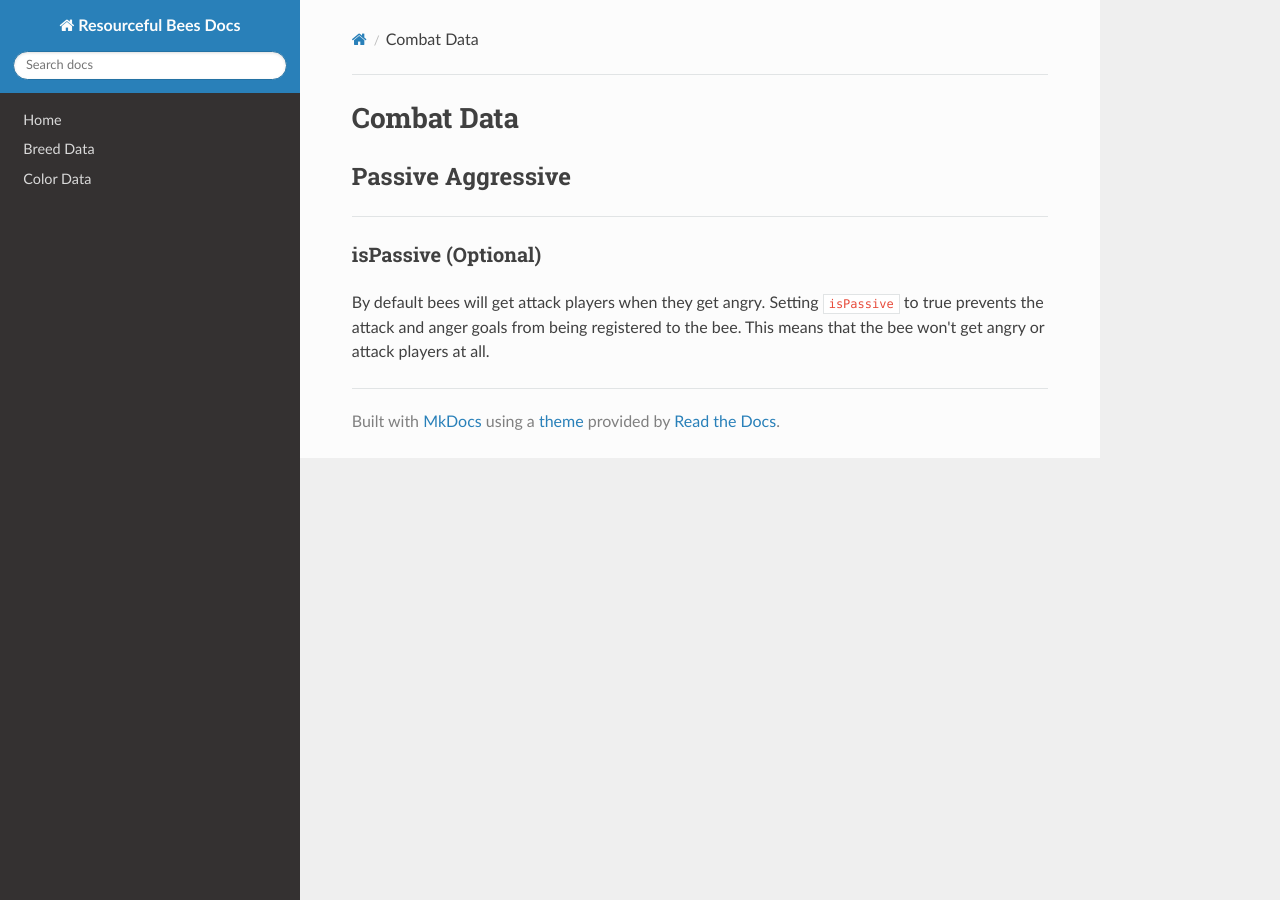
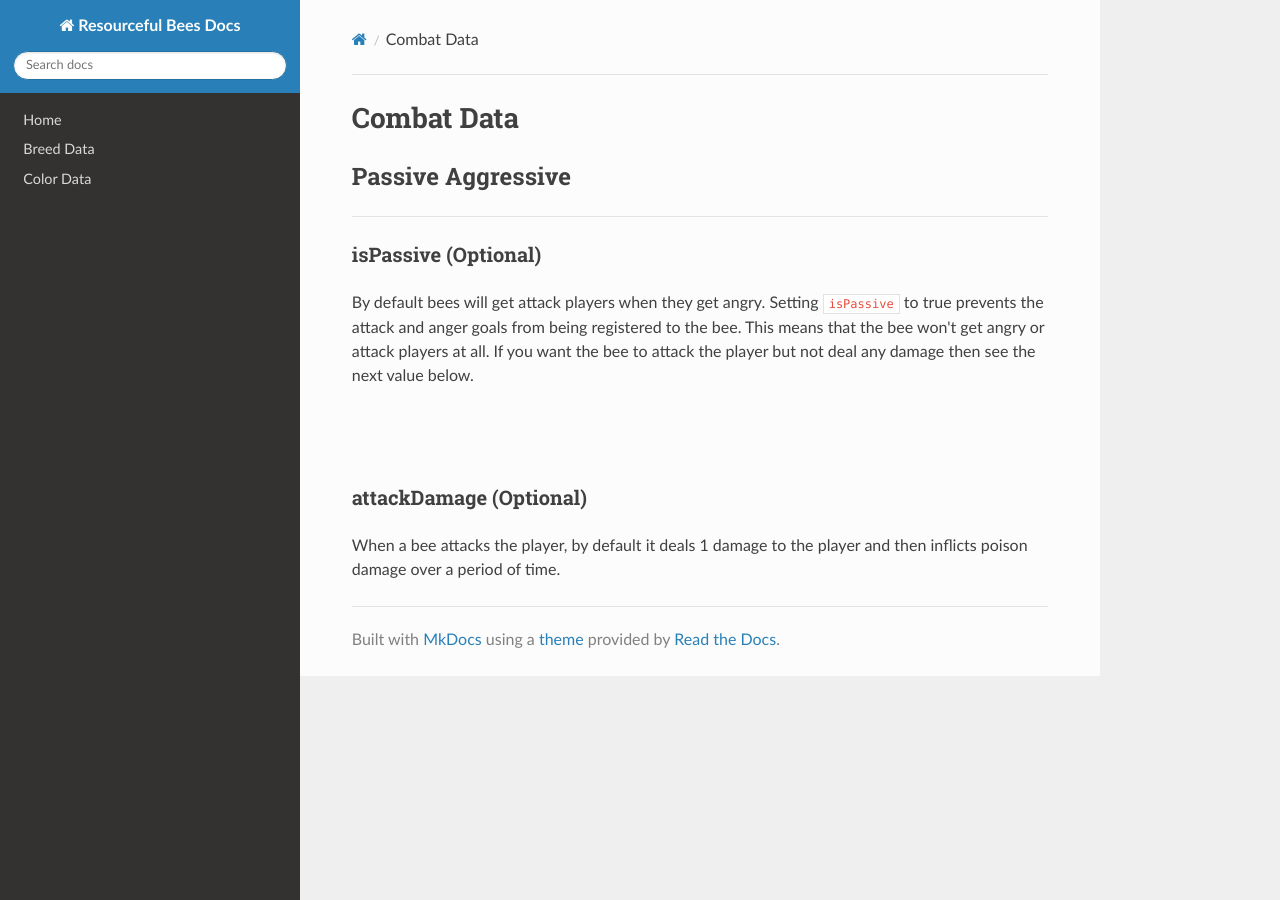
Before and after one commit to Team-Resourceful/ResourcefulBeesDocs, an MkDocs documentation site: the page built from docs/bee_data/combat_data.md, in a window 1280 px wide. Built offline with MkDocs 1.6.1, drawn with Linux system fonts in a browser that asks for light colours; nearby versions of some CDN libraries.

Commit message:
docs/bee_data/combat_data.md updated from https://stackedit.io/

```diff
--- a/docs/bee_data/combat_data.md
+++ b/docs/bee_data/combat_data.md
@@ -5,7 +5,14 @@
 
 ### **isPassive** (Optional)
 
-By default bees will get attack players when they get angry. Setting `isPassive` to true prevents the attack and anger goals from being registered to the bee. This means that the bee won't get angry or attack players at all.
+By default bees will get attack players when they get angry. Setting `isPassive` to true prevents the attack and anger goals from being registered to the bee. This means that the bee won't get angry or attack players at all. If you want the bee to attack the player but not deal any damage then see the next value below.
+
+<br>
+<br>
+
+### **attackDamage** (Optional)
+
+When a bee attacks the player, by default it deals 1 damage to the player and then inflicts poison damage over a period of time.
 <!--stackedit_data:
-eyJoaXN0b3J5IjpbLTc5MDAxMjc3MV19
+eyJoaXN0b3J5IjpbMTIzNTA1ODEyMV19
 -->
```
